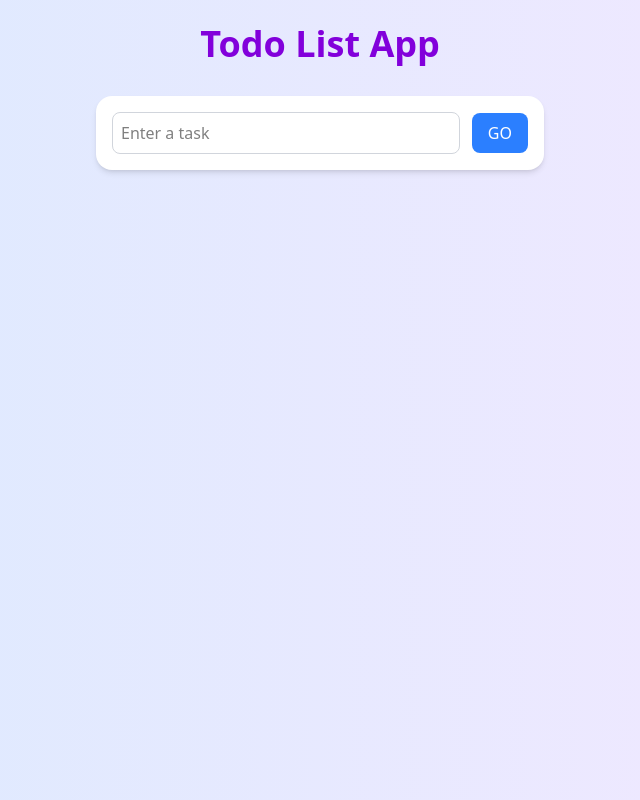
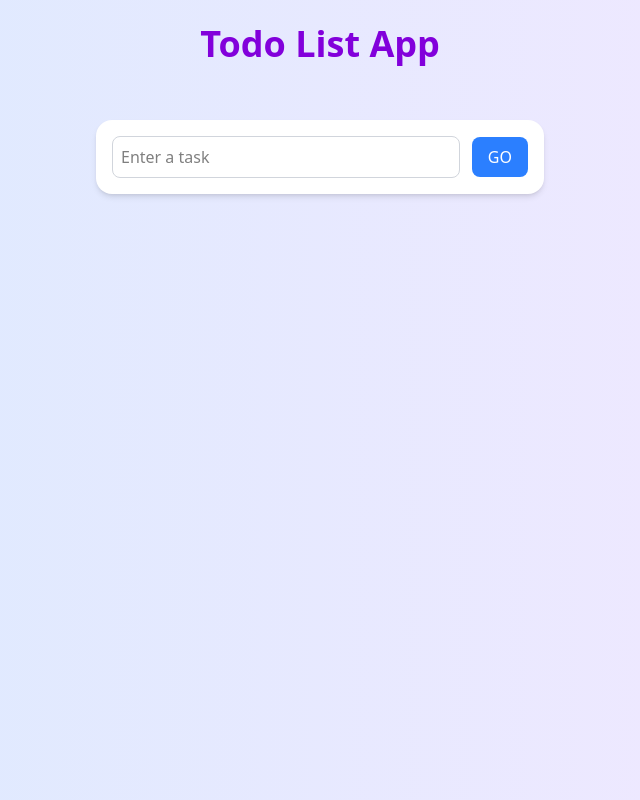
Before and after one commit to MogesBekele/typescript-tutor, a React (Vite) app in the folder typescript/: page / in a window 1280 px wide. Shown: the whole page, without its empty margins (320-960 px from the left). Built offline with nearby package versions, Linux system fonts and the light colour scheme.

Commit message:
add flex

```diff
--- a/typescript/src/App.tsx
+++ b/typescript/src/App.tsx
@@ -46,7 +46,7 @@
   // };
 
   return (
-    <div className="min-h-screen bg-gradient-to-r from-blue-100 to-purple-100 p-6">
+    <div className="min-h-screen bg-gradient-to-r from-blue-100 to-purple-100 p-6 flex flex-col items-center">
       <h1 className="text-4xl font-bold text-center text-purple-700 mb-8">
         Todo List App
       </h1>
```
